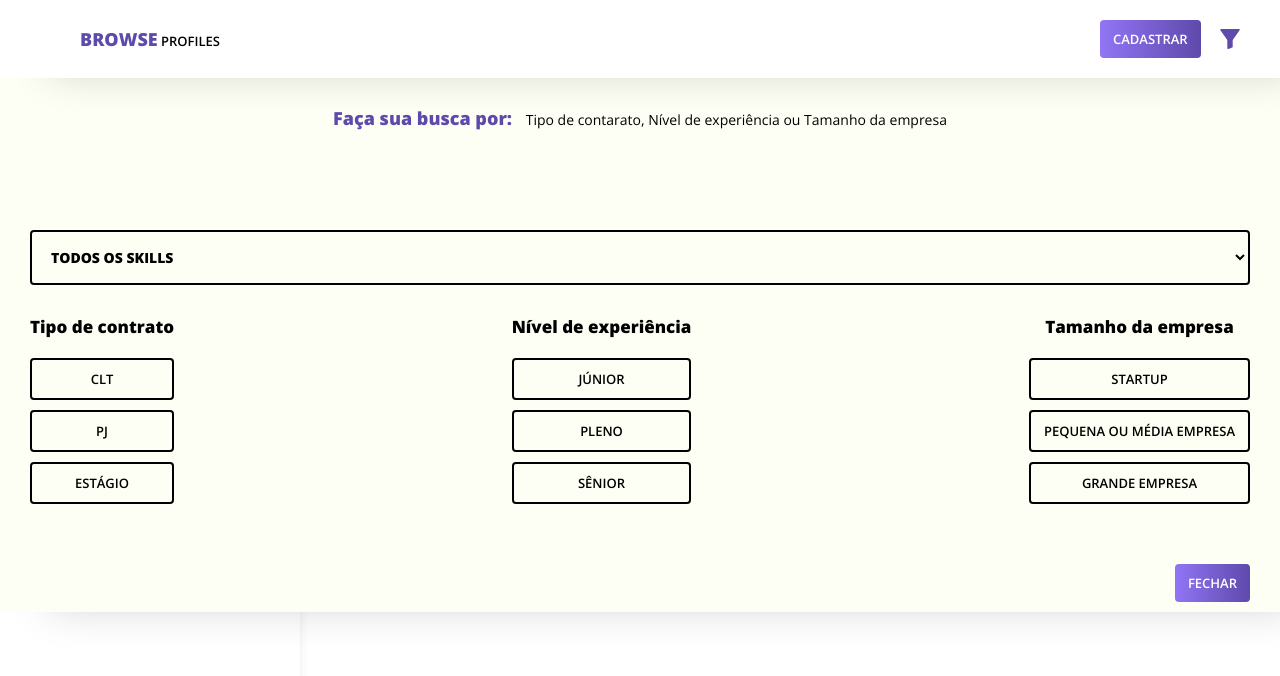
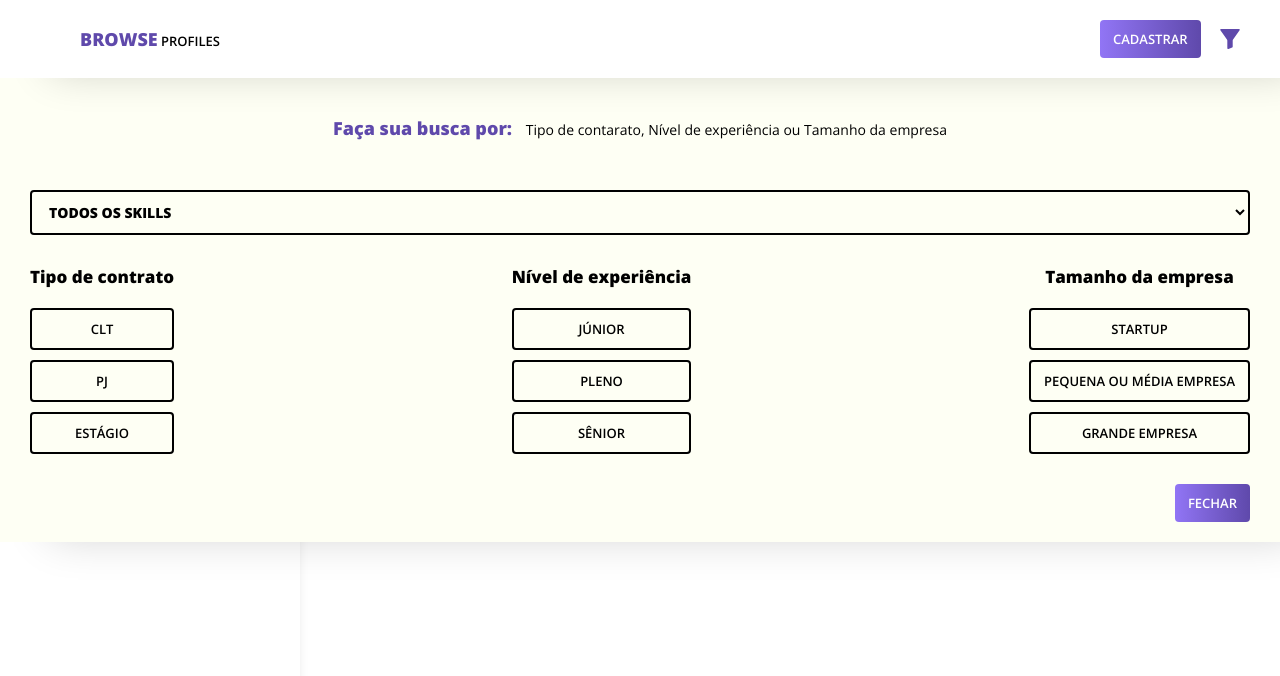
Before and after one commit to heliogsantos/browse-profiles, an Angular app: page / in a window 1280 px wide. Shown: the top 676 px of the page. Built offline with nearby package versions, Linux system fonts and the light colour scheme.

Commit message:
finalizei estilo do modal

```diff
--- a/src/app/modal-search/modal/modal.component.scss
+++ b/src/app/modal-search/modal/modal.component.scss
@@ -1,5 +1,5 @@
 .wraper-modal {
-    background: #ffffff;
+    background-color: #fefff4;
     width: 100%;
     top: -400px;
     position: absolute;
@@ -13,19 +13,18 @@
     flex-direction: column;
     justify-content: space-around;
     align-items: center;
+    padding: 10px 0;
 
     .header {
         position: relative;
         top: -100px;
         z-index: 0;
         transition: .4s linear;
-
     }
 
     .header, .content, .footer {
         width: 100%;
         text-align: center;
-        background-color: #fefff4;
         height: 20%;
         display: flex;
         align-items: center;
@@ -46,9 +45,8 @@
     }
 
     .content {
-        padding: 50px 30px;
+        padding: 0px 30px;
         height: 60%;
-        background-color: #fefff4;
         background-image: none;
         display: block;
 
@@ -69,7 +67,7 @@
             background-image: none;
             color: #000000;
             border: 2px solid #000000;
-            background-color: #fefff4;
+
         }
 
         .buttons {
@@ -91,10 +89,9 @@
     }
 
     .footer {
-        background-color: #fefff4;
         background-image: none;
         justify-content: flex-end;
-        padding: 10px 30px;
+        padding: 30px 30px 10px 30px;
     }
 }
 
--- a/src/styles.scss
+++ b/src/styles.scss
@@ -48,7 +48,6 @@ body {
 
 .select {
     background-image: none;
-    padding: 15px;
     width: 100%;
     color: #000000;
     font-weight: 800;
```
